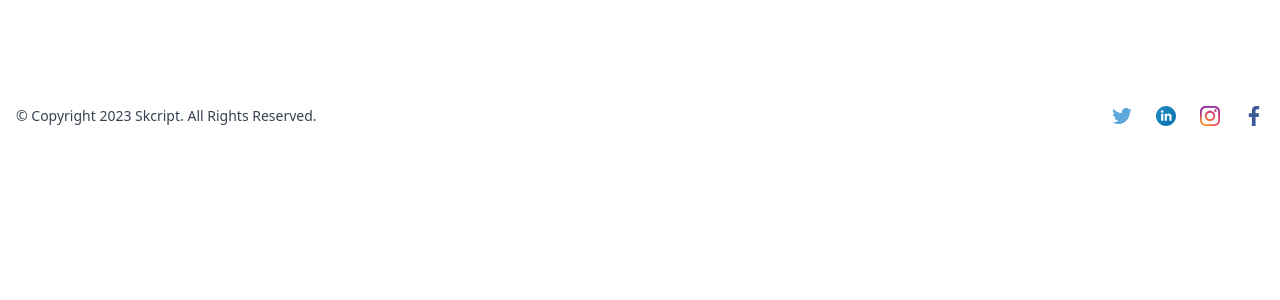
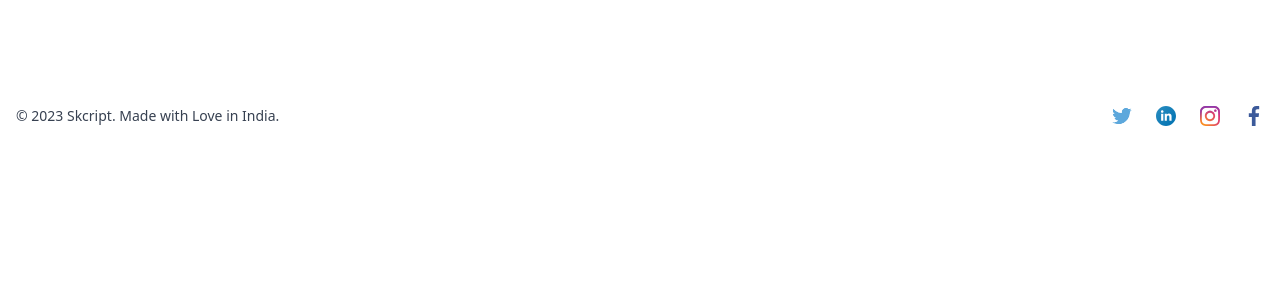
Before and after one commit to kirmola/quotesapp, a Django app: template templates/authors/index.html in a window 1280 px wide. Shown: the part 190-490 px from the top of the page. Run offline with Django 4.2, Linux system fonts and the light colour scheme; the template is opened without the code that fills it: most values are stand-ins (such as "Sample title", 1, 10 or a date in 2020); some libraries are stand-ins or nearby versions.

Commit message:
added footer translations

```diff
--- a/templates/layout/footer.html
+++ b/templates/layout/footer.html
@@ -1,5 +1,6 @@
+{% load i18n %}
 <footer class="flex flex-col items-center justify-between px-4 py-12 mx-auto max-w-7xl md:flex-row">
-    <p class="mb-8 text-sm text-center text-gray-700 md:text-left md:mb-0">© Copyright {% now "Y" %} Skcript. All Rights Reserved.</p>
+    <p class="mb-8 text-sm text-center text-gray-700 md:text-left md:mb-0">© {% now "Y" %} Skcript. {% trans "Made with Love in India." %}</p>
     <div class="flex items-center space-x-6">
       <a href="#">
         <span class="sr-only">Twitter</span>
```
Also changed, not shown: locale/de/LC_MESSAGES/django.po, locale/es/LC_MESSAGES/django.po, locale/fr/LC_MESSAGES/django.po, locale/hi/LC_MESSAGES/django.po, locale/ru/LC_MESSAGES/django.po.
